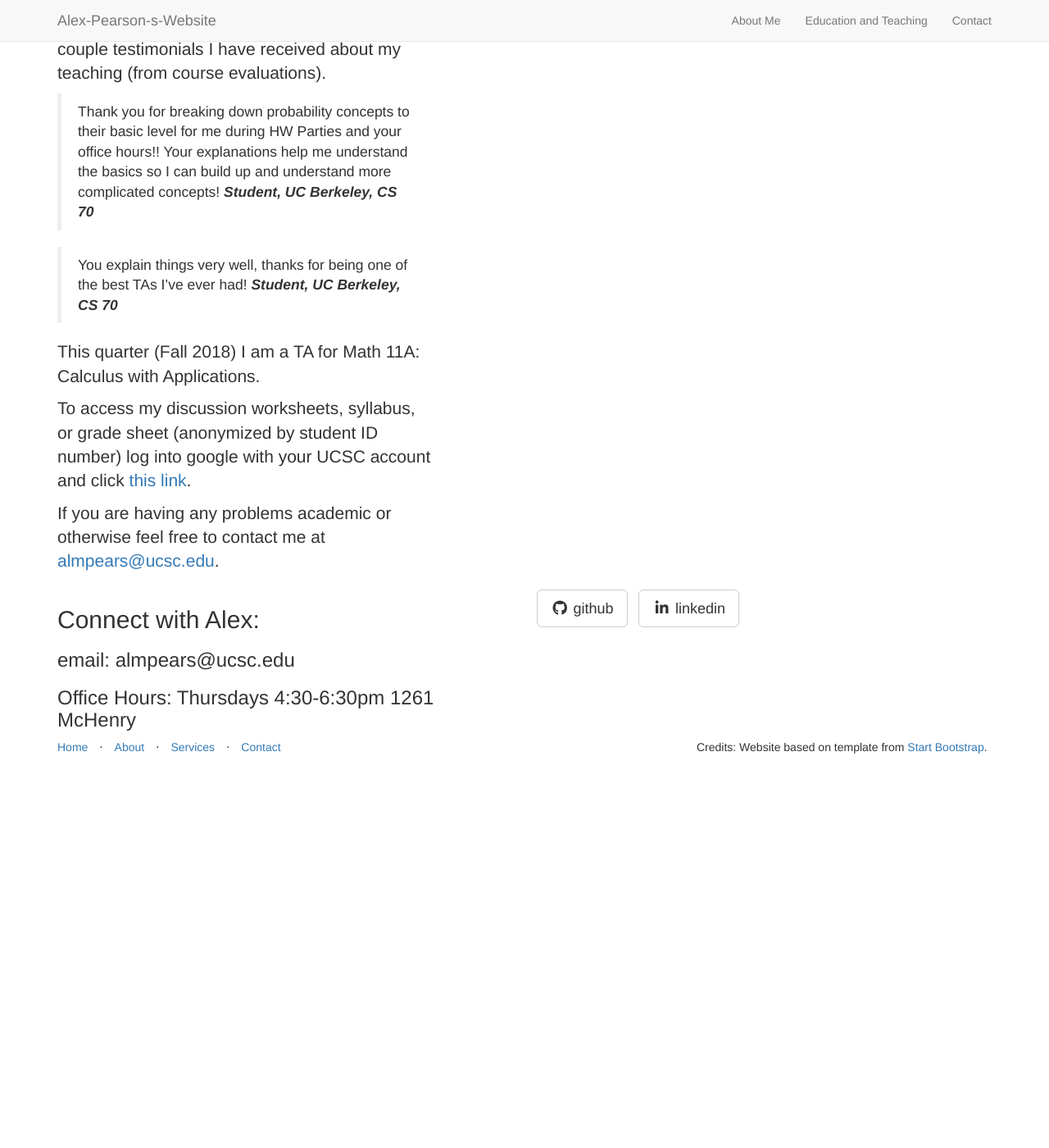
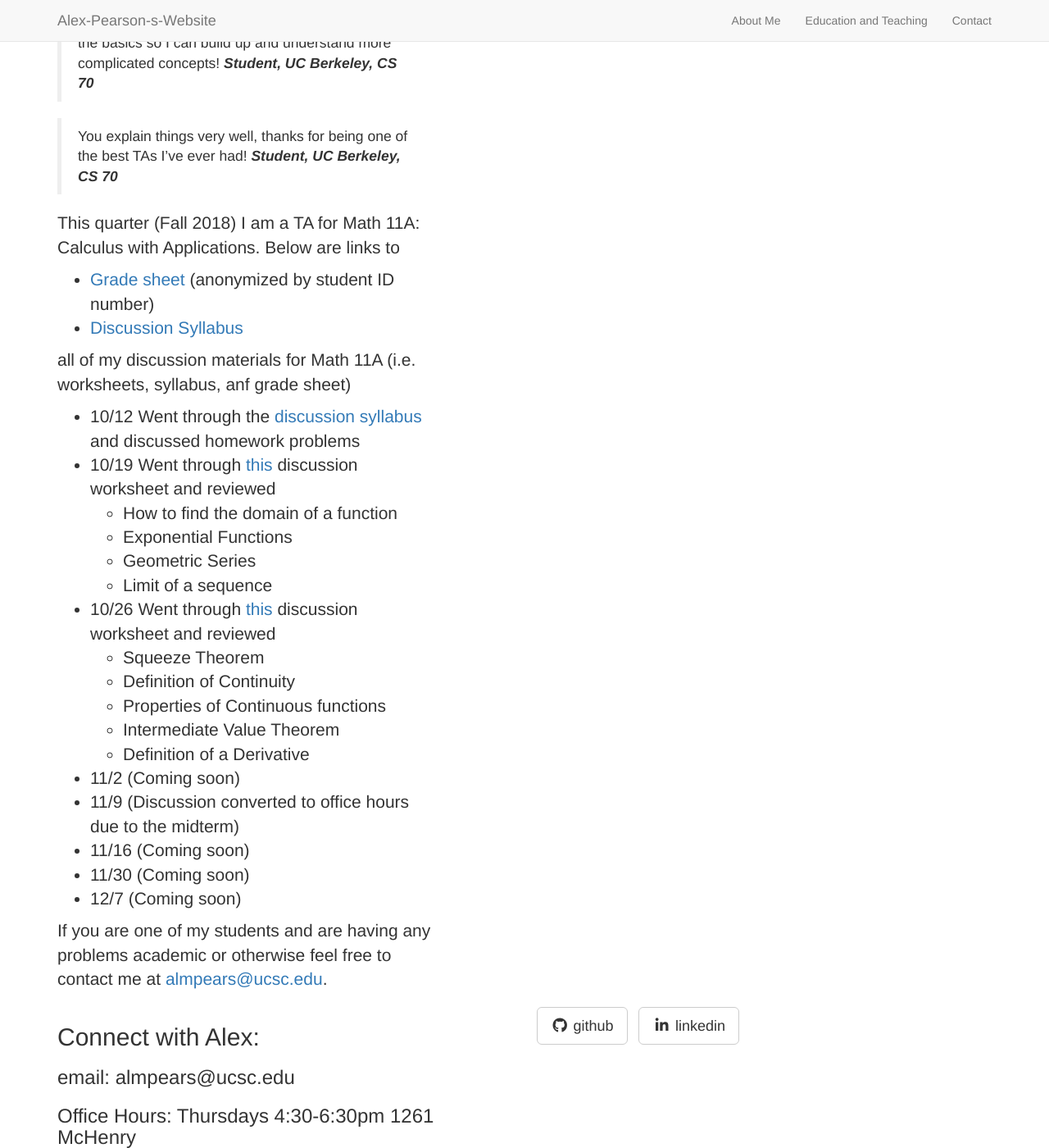
Before and after one commit to apearson1995/Alex-Pearson-s-Website, a Jekyll site: the page built from _posts/2014-09-23-services-3.markdown, in a window 1280 px wide and 1400 px high, scrolled down 1714 px. Shown: the whole window at 82% size. Built offline with Jekyll 4.4.1, drawn with Linux system fonts in a browser that asks for light colours; nearby versions of some CDN libraries; library files that are not in the unit come from our copies; before the commit the page ends 2645 px from its top, so only the background shows below that; some of the changed text lies outside the part shown.

Commit message:
Saving Before I start to rearrange website

```diff
--- a/_posts/2014-09-23-services-3.markdown
+++ b/_posts/2014-09-23-services-3.markdown
@@ -24,12 +21,31 @@
 > You explain things very well, thanks for being one of the best TAs I've ever
 > had! <cite> **Student, UC Berkeley, CS 70** </cite>
 
-This quarter (Fall 2018) I am a TA for Math 11A: Calculus with Applications.
+This quarter (Fall 2018) I am a TA for Math 11A: Calculus with Applications.  Below are links to
 
-To access my discussion worksheets, syllabus, or grade sheet (anonymized by
-student ID number) log into google with your UCSC account and click
-[this
-link](https://drive.google.com/open?id=1lvEmqU1ujKOiRgFSsrhz7Syg8RMaGCzl).
+* [Grade sheet](https://docs.google.com/spreadsheets/d/14rEa-Ov4xu1YO-NeqoojH9qG5t8aOGHwzxfvtrEp6vg/edit?usp=sharing) (anonymized by student ID number)
+* [Discussion Syllabus](https://drive.google.com/file/d/0B-3Kj-Fw3sZnM3ROeFlYeVRYdUxNYW5rN0ZhRTZEMHRnMUlv/view?usp=sharing)
 
-If you are having any problems academic or otherwise feel free to contact me at
+all of my discussion materials for Math 11A (i.e. worksheets, syllabus, anf grade sheet)
+
+* 10/12 Went through the [discussion syllabus](https://drive.google.com/file/d/0B-3Kj-Fw3sZnM3ROeFlYeVRYdUxNYW5rN0ZhRTZEMHRnMUlv/view?usp=sharing) and discussed homework problems
+* 10/19 Went through [this](https://drive.google.com/file/d/0B-3Kj-Fw3sZnOXRnbzBwY1BZdzNIeVYzZENDMUh3NGtrWWJr/view?usp=sharing) discussion worksheet and reviewed
+	* How to find the domain of a function
+	* Exponential Functions
+	* Geometric Series
+	* Limit of a sequence
+* 10/26 Went through [this](https://drive.google.com/file/d/1kIdu_eCF7RE7NUHtteb05P7j9IGMoQFa/view?usp=sharing) discussion worksheet and reviewed
+	* Squeeze Theorem
+	* Definition of Continuity
+	* Properties of Continuous functions
+	* Intermediate Value Theorem
+	* Definition of a Derivative
+* 11/2 (Coming soon)
+* 11/9 (Discussion converted to office hours due to the midterm)
+* 11/16 (Coming soon)
+* 11/30 (Coming soon)
+* 12/7 (Coming soon)
+
+
+If you are one of my students and are having any problems academic or otherwise feel free to contact me at
 [almpears@ucsc.edu](almpears@ucsc.edu).
```
Also changed, not shown: other parts of _posts/2014-09-23-services-3.markdown (+0 -3 lines).
